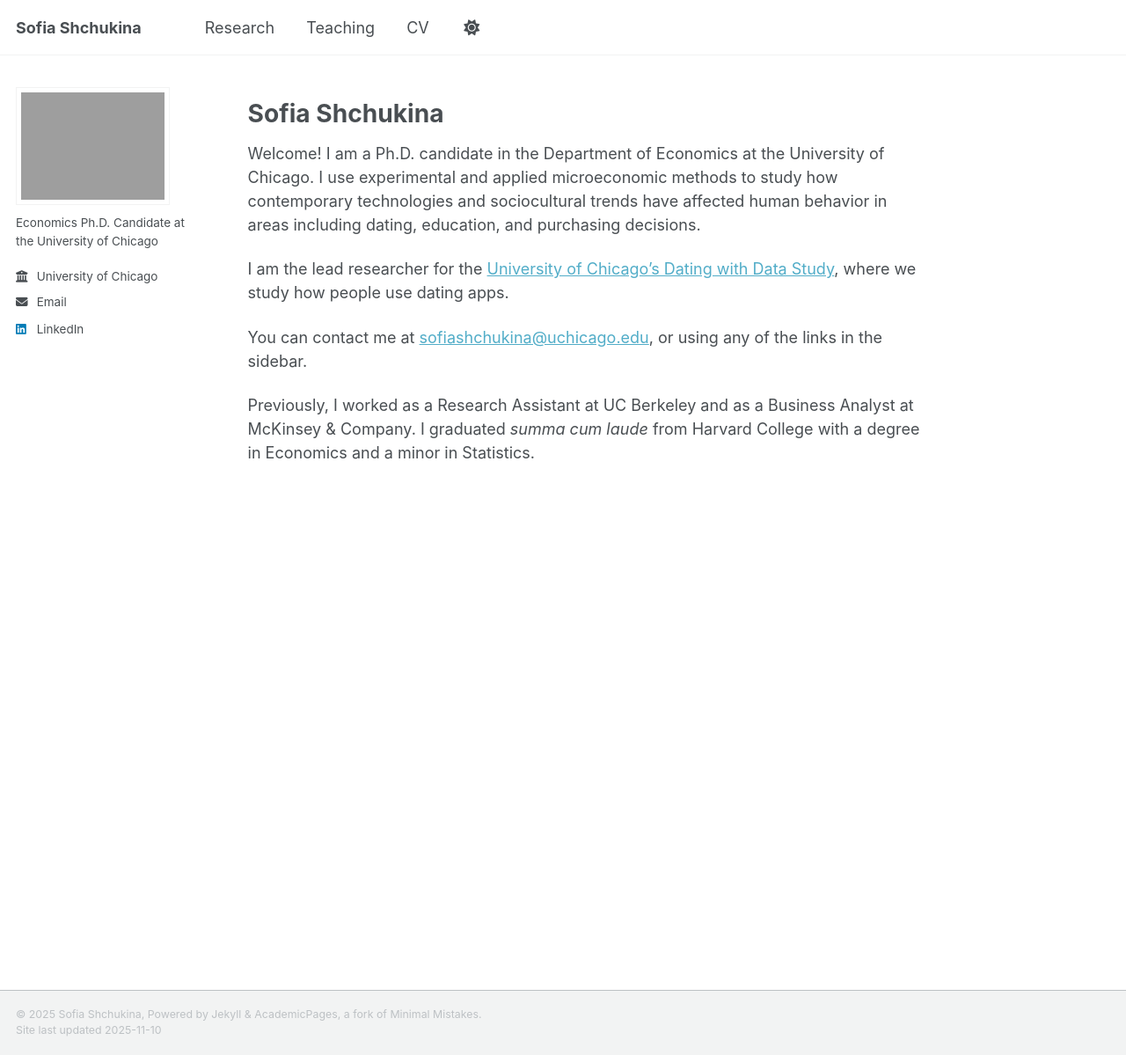
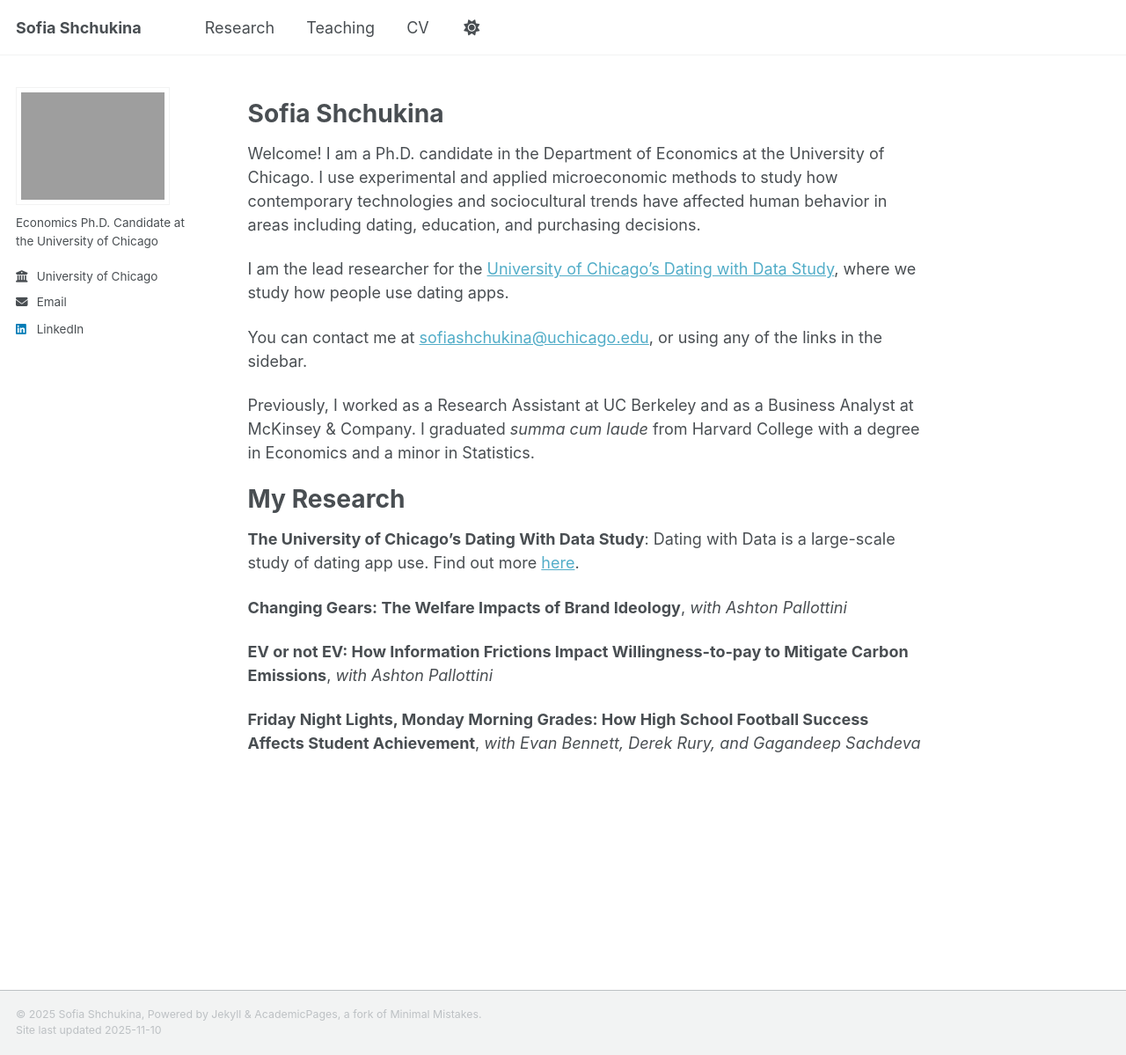
Before and after one commit to sofiashch/sofiashch.github.io, a Jekyll site: the page built from _pages/about.md, in a window 1280 px wide and 1199 px high. Shown: the whole window at 88% size. Built offline with Jekyll 4.4.1, drawn with Linux system fonts in a browser that asks for light colours; a script that is not in the unit is left out.

Commit message:
Update about.md

```diff
--- a/_pages/about.md
+++ b/_pages/about.md
@@ -18,3 +18,14 @@ I am the lead researcher for the [University of Chicago's Dating with Data Study
 You can contact me at [sofiashchukina@uchicago.edu](mailto:sofiashchukina@uchicago.edu), or using any of the links in the sidebar.
 
 Previously, I worked as a Research Assistant at UC Berkeley and as a Business Analyst at McKinsey & Company. I graduated _summa cum laude_ from Harvard College with a degree in Economics and a minor in Statistics.
+
+
+My Research
+======
+**The University of Chicago's Dating With Data Study**: Dating with Data is a large-scale study of dating app use. Find out more [here](https://datingwithdata.com/).
+
+**Changing Gears: The Welfare Impacts of Brand Ideology**, _with Ashton Pallottini_
+
+**EV or not EV: How Information Frictions Impact Willingness-to-pay to Mitigate Carbon Emissions**, _with Ashton Pallottini_
+
+**Friday Night Lights, Monday Morning Grades: How High School Football Success Affects Student Achievement**, _with Evan Bennett, Derek Rury, and Gagandeep Sachdeva_
```
